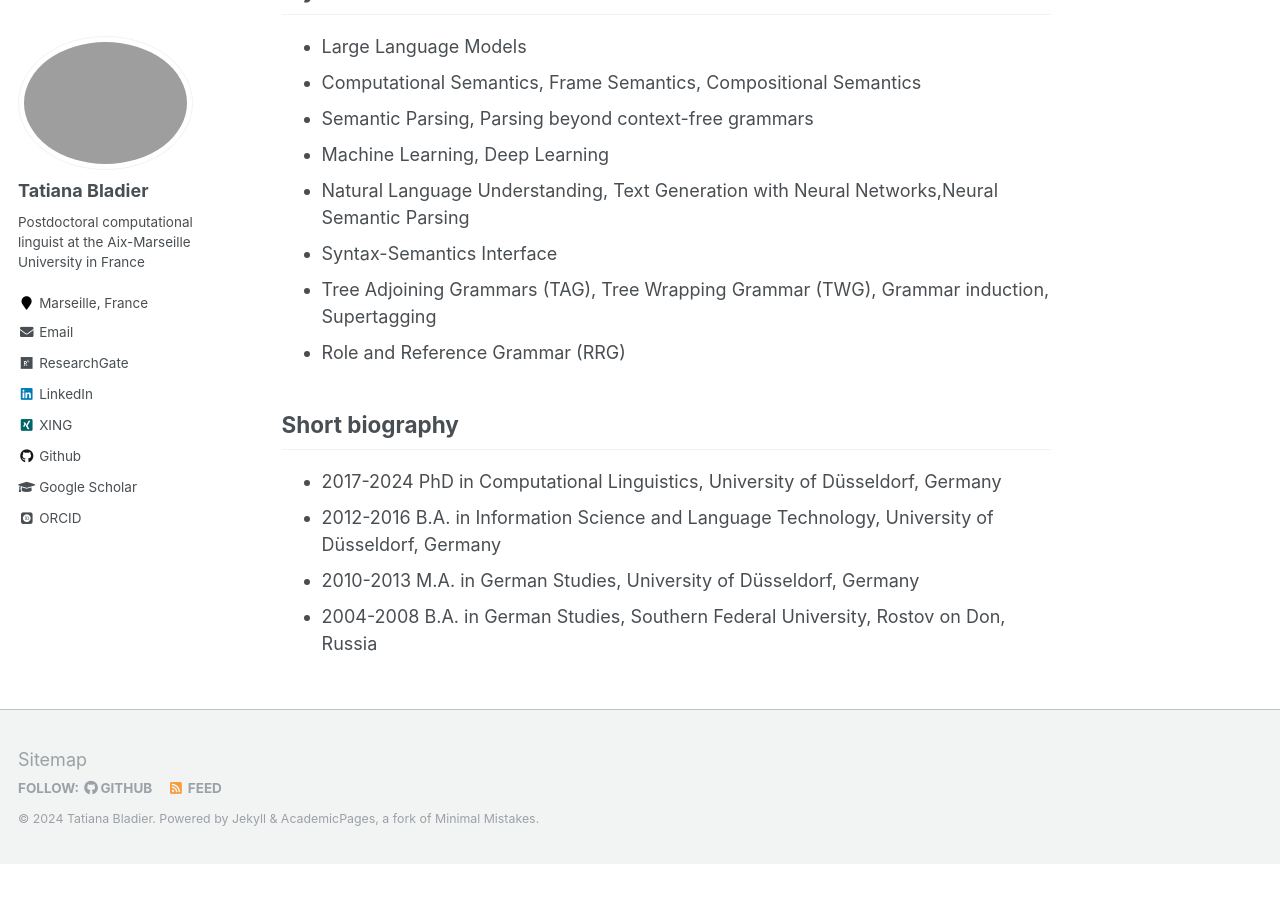
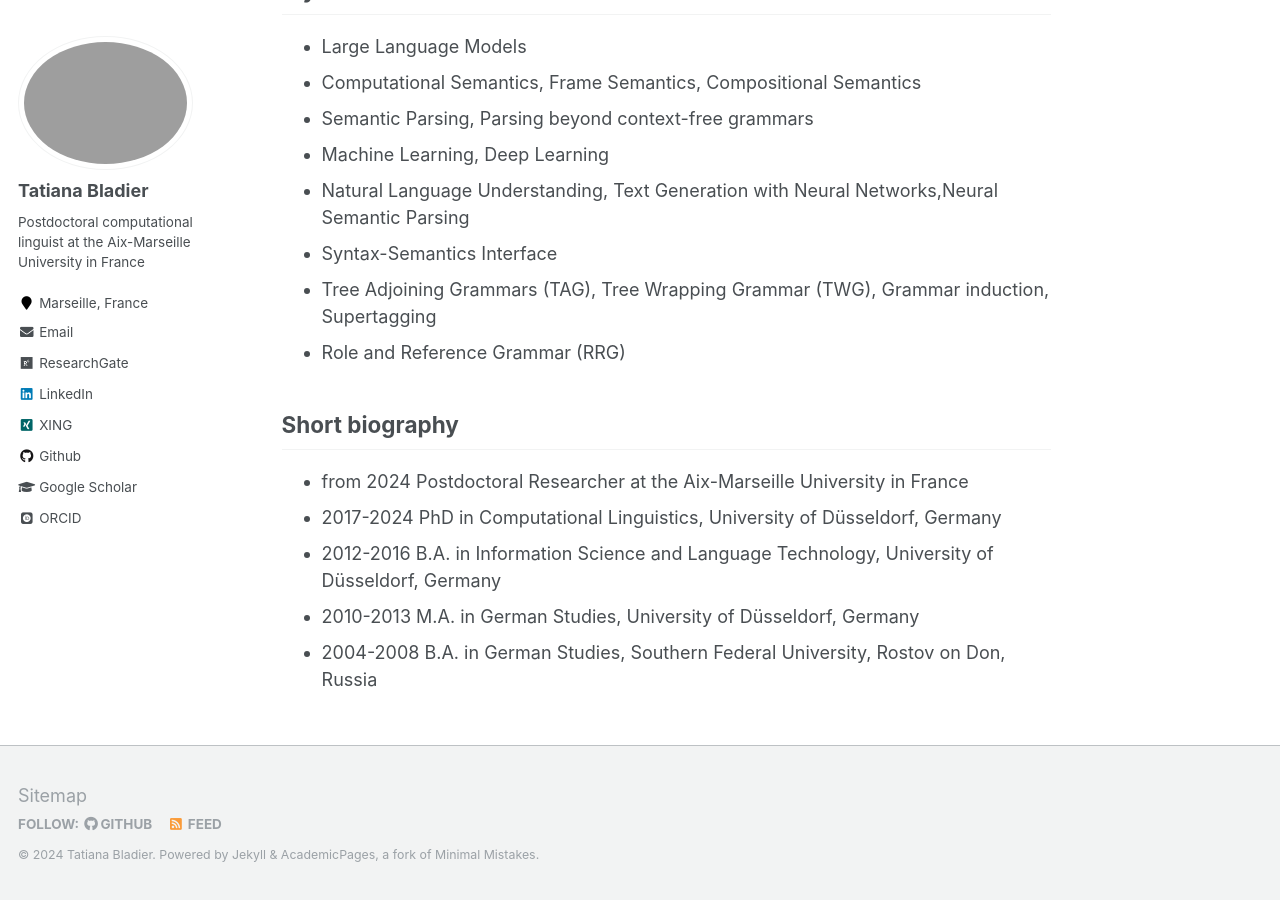
Before and after one commit to TatianaBladier/TatianaBladier.github.io, a Jekyll site: the page built from _pages/about.md, in a window 1280 px wide and 900 px high, scrolled down 550 px. Built offline with Jekyll 4.4.1, drawn with Linux system fonts in a browser that asks for light colours; some web fonts are replaced; before the commit the page ends 1414 px from its top, so only the background shows below that.

Commit message:
postdoc update

```diff
--- a/_pages/about.md
+++ b/_pages/about.md
@@ -27,6 +27,7 @@ My research interests include
 
 Short biography
 ------
+- from 2024 Postdoctoral Researcher at the Aix-Marseille University in France
 - 2017-2024 PhD in Computational Linguistics, University of Düsseldorf, Germany
 - 2012-2016 B.A. in Information Science and Language Technology, University of Düsseldorf, Germany
 - 2010-2013 M.A. in German Studies, University of Düsseldorf, Germany
```
